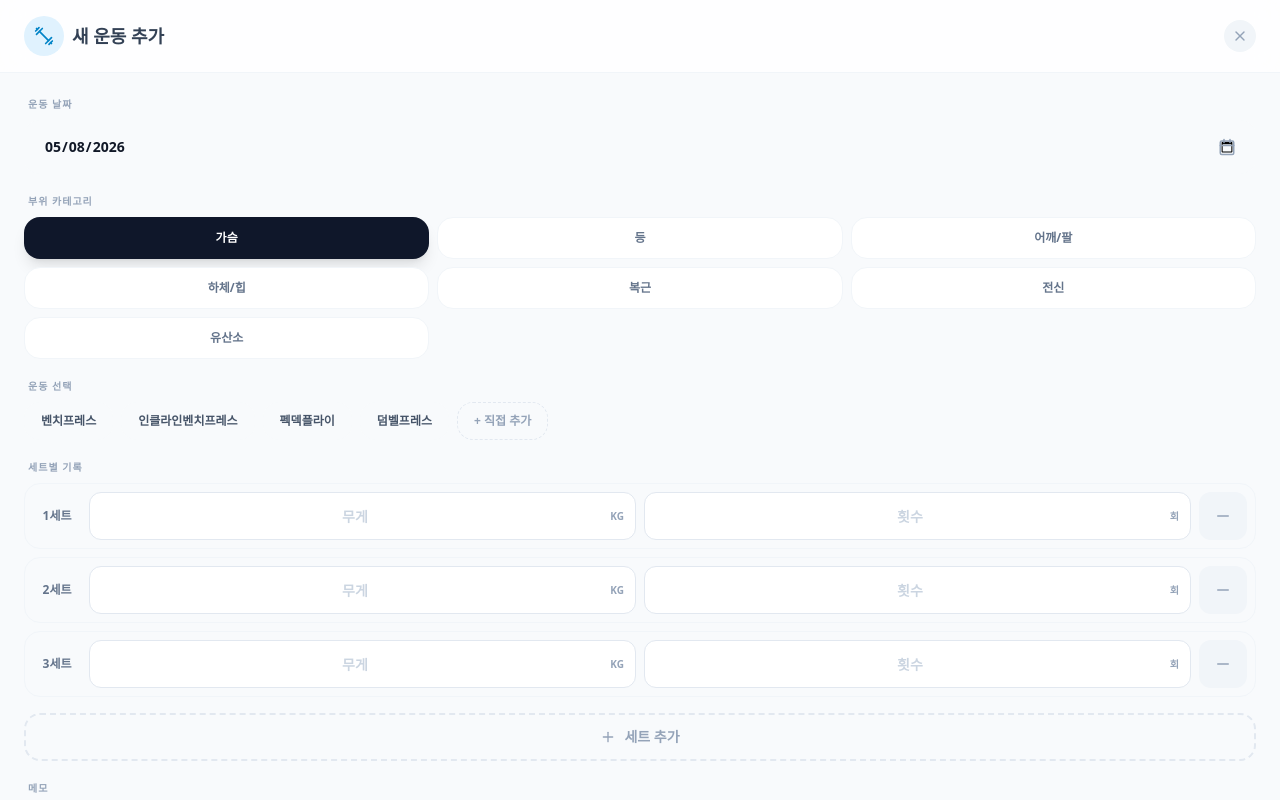
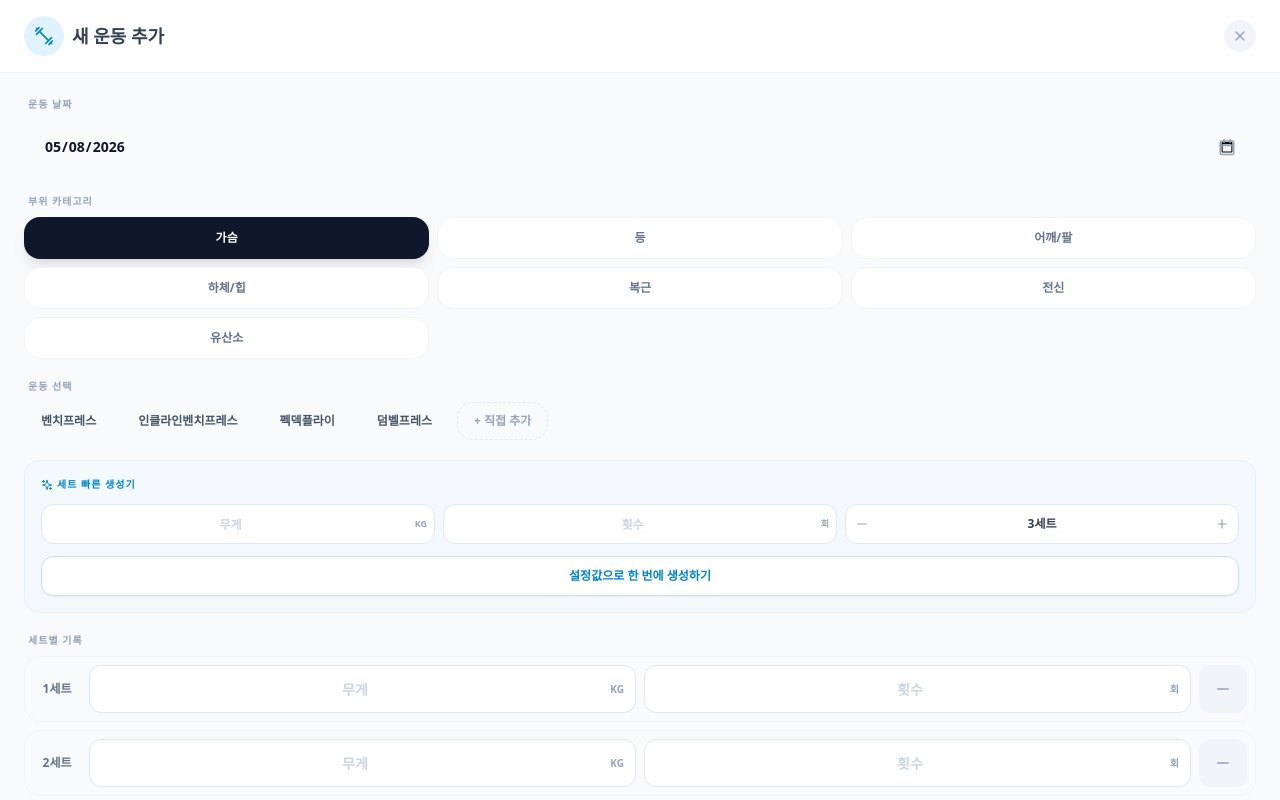
Before and after one commit to dnlsxj1119-alt/workout-dashboard, a React (Vite) app: page / in a window 1280 px wide. Both pictures are taken after a click on the button "새 운동 추가하기". Built offline with nearby package versions, Linux system fonts and the light colour scheme.

Commit message:
feat: 세트 빠른 일괄 생성기 추가

```diff
--- a/src/components/RecordingScreen.tsx
+++ b/src/components/RecordingScreen.tsx
@@ -47,6 +47,9 @@ const RecordingScreen: React.FC<RecordingScreenProps> = ({
     { setNumber: 2, weight: 0, reps: 0 },
     { setNumber: 3, weight: 0, reps: 0 }
   ]);
+  const [quickWeight, setQuickWeight] = useState<number>(0);
+  const [quickReps, setQuickReps] = useState<number>(0);
+  const [quickSets, setQuickSets] = useState<number>(3);
   const [memo, setMemo] = useState('');
   const [editingId, setEditingId] = useState<string | null>(null);
   const [error, setError] = useState('');
@@ -99,6 +102,15 @@ const RecordingScreen: React.FC<RecordingScreenProps> = ({
   const removeSet = (index: number) => {
     if (setRecords.length <= 1) return;
     const newSets = setRecords.filter((_, i) => i !== index).map((s, i) => ({ ...s, setNumber: i + 1 }));
+    setSetRecords(newSets);
+  };
+
+  const handleQuickGenerate = () => {
+    const newSets = Array.from({ length: Math.max(1, quickSets) }).map((_, i) => ({
+      setNumber: i + 1,
+      weight: quickWeight,
+      reps: quickReps
+    }));
     setSetRecords(newSets);
   };
 
@@ -192,6 +204,9 @@ const RecordingScreen: React.FC<RecordingScreenProps> = ({
       { setNumber: 2, weight: 0, reps: 0 },
       { setNumber: 3, weight: 0, reps: 0 }
     ]);
+    setQuickWeight(0);
+    setQuickReps(0);
+    setQuickSets(3);
     setMemo('');
 
     showToast('기록이 저장되었습니다', 'success');
@@ -241,6 +256,9 @@ const RecordingScreen: React.FC<RecordingScreenProps> = ({
       { setNumber: 3, weight: 0, reps: 0 }
     ];
     setSetRecords(initialEmptyRecords);
+    setQuickWeight(0);
+    setQuickReps(0);
+    setQuickSets(3);
     setMemo('');
     setIsFormVisible(false);
   };
@@ -259,6 +277,9 @@ const RecordingScreen: React.FC<RecordingScreenProps> = ({
         { setNumber: 3, weight: 0, reps: 0 }
       ];
       setSetRecords(initialEmptyRecords);
+      setQuickWeight(0);
+      setQuickReps(0);
+      setQuickSets(3);
       setMemo('');
       setIsFormVisible(true);
     }
@@ -491,6 +512,53 @@ const RecordingScreen: React.FC<RecordingScreenProps> = ({
                 </div>
               )}
 
+              {/* Quick Generate Section */}
+              <div className="bg-primary-50/50 dark:bg-primary-900/10 p-4 rounded-2xl border border-primary-100 dark:border-primary-900/30">
+                <label className="text-[10px] font-black text-primary-600 dark:text-primary-400 uppercase mb-3 block tracking-widest flex items-center gap-1">
+                  <Sparkles size={12} /> 세트 빠른 생성기
+                </label>
+                <div className="flex gap-2">
+                  <div className="flex-1 relative">
+                    <input
+                      type="number"
+                      placeholder="무게"
+                      className="w-full h-[40px] bg-white dark:bg-slate-900 rounded-xl px-2 text-center text-xs font-bold border border-slate-200 dark:border-slate-700 focus:border-primary-500 focus:ring-1 focus:ring-primary-500 outline-none text-slate-800 dark:text-slate-100 placeholder:text-slate-300 dark:placeholder:text-slate-600"
+                      value={quickWeight || ''}
+                      onChange={e => setQuickWeight(Number(e.target.value))}
+                    />
+                    <span className="absolute right-2 top-1/2 -translate-y-1/2 text-[9px] font-black text-slate-400 pointer-events-none">KG</span>
+                  </div>
+                  <div className="flex-1 relative">
+                    <input
+                      type="number"
+                      placeholder="횟수"
+                      className="w-full h-[40px] bg-white dark:bg-slate-900 rounded-xl px-2 text-center text-xs font-bold border border-slate-200 dark:border-slate-700 focus:border-primary-500 focus:ring-1 focus:ring-primary-500 outline-none text-slate-800 dark:text-slate-100 placeholder:text-slate-300 dark:placeholder:text-slate-600"
+                      value={quickReps || ''}
+                      onChange={e => setQuickReps(Number(e.target.value))}
+                    />
+                    <span className="absolute right-2 top-1/2 -translate-y-1/2 text-[9px] font-black text-slate-400 pointer-events-none">회</span>
+                  </div>
+                  <div className="flex-1">
+                    <div className="flex items-center bg-white dark:bg-slate-900 rounded-xl border border-slate-200 dark:border-slate-700 h-[40px]">
+                      <button type="button" onClick={() => setQuickSets(Math.max(1, quickSets - 1))} className="w-8 h-full flex items-center justify-center text-slate-400 hover:text-primary-500 hover:bg-slate-50 dark:hover:bg-slate-800 rounded-l-xl transition-colors">
+                        <Minus size={14} />
+                      </button>
+                      <span className="flex-1 text-center text-xs font-bold text-slate-700 dark:text-slate-200">{quickSets}세트</span>
+                      <button type="button" onClick={() => setQuickSets(quickSets + 1)} className="w-8 h-full flex items-center justify-center text-slate-400 hover:text-primary-500 hover:bg-slate-50 dark:hover:bg-slate-800 rounded-r-xl transition-colors">
+                        <Plus size={14} />
+                      </button>
+                    </div>
+                  </div>
+                </div>
+                <button
+                  type="button"
+                  onClick={handleQuickGenerate}
+                  className="w-full mt-3 h-[40px] bg-white dark:bg-slate-800 text-primary-600 dark:text-primary-400 border border-primary-200 dark:border-primary-900/50 rounded-xl text-xs font-bold hover:bg-primary-50 dark:hover:bg-primary-900/30 transition-colors shadow-sm"
+                >
+                  설정값으로 한 번에 생성하기
+                </button>
+              </div>
+
               {/* Sets Input rows */}
               <div>
                 <label className="text-[10px] font-black text-slate-400 uppercase ml-1 mb-2 block tracking-widest">세트별 기록</label>
```
Also changed, not shown: 5 other files (tests, documents, lock files or other folders).
